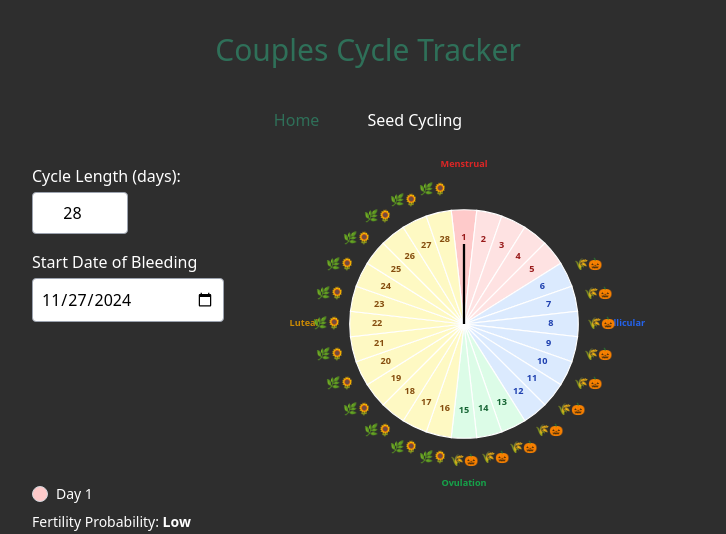
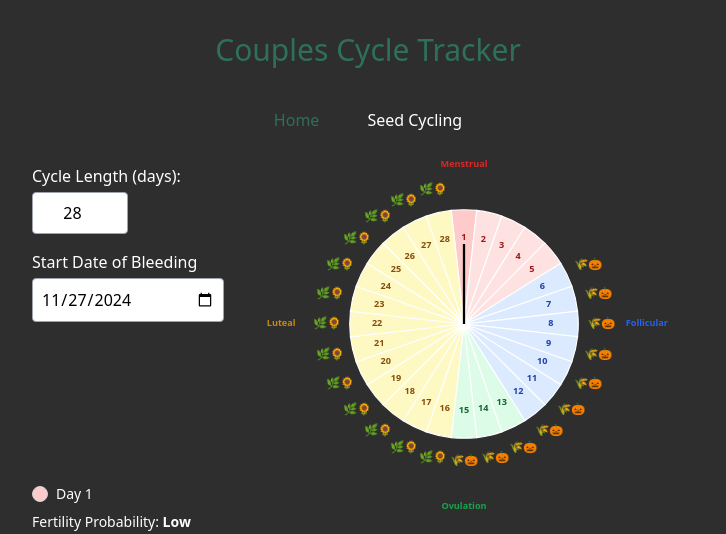
Before and after one commit to dougc95/cycle-tracker, a React (Vite) app: page / in a window 1280 px wide. Shown: the top 534 px of the page, without its empty margins (272-998 px from the left). Built offline with nearby package versions, Linux system fonts and the light colour scheme.

Commit message:
fix: adjust conditionally label radius

```diff
--- a/src/components/CycleChart.jsx
+++ b/src/components/CycleChart.jsx
@@ -79,9 +79,12 @@ const CycleChart = ({
   };
 
   const generatePhaseLabels = () => {
-    const radius = 70;
+    let radius = 70;
 
     return labels.map((label, index) => {
+      if ([1, 3].includes(index)) {
+        radius = 80;
+      }
       const angle = label.angle * (Math.PI / 180);
       const x = 50 + radius * Math.cos(angle);
       const y = 50 + radius * Math.sin(angle);
```
